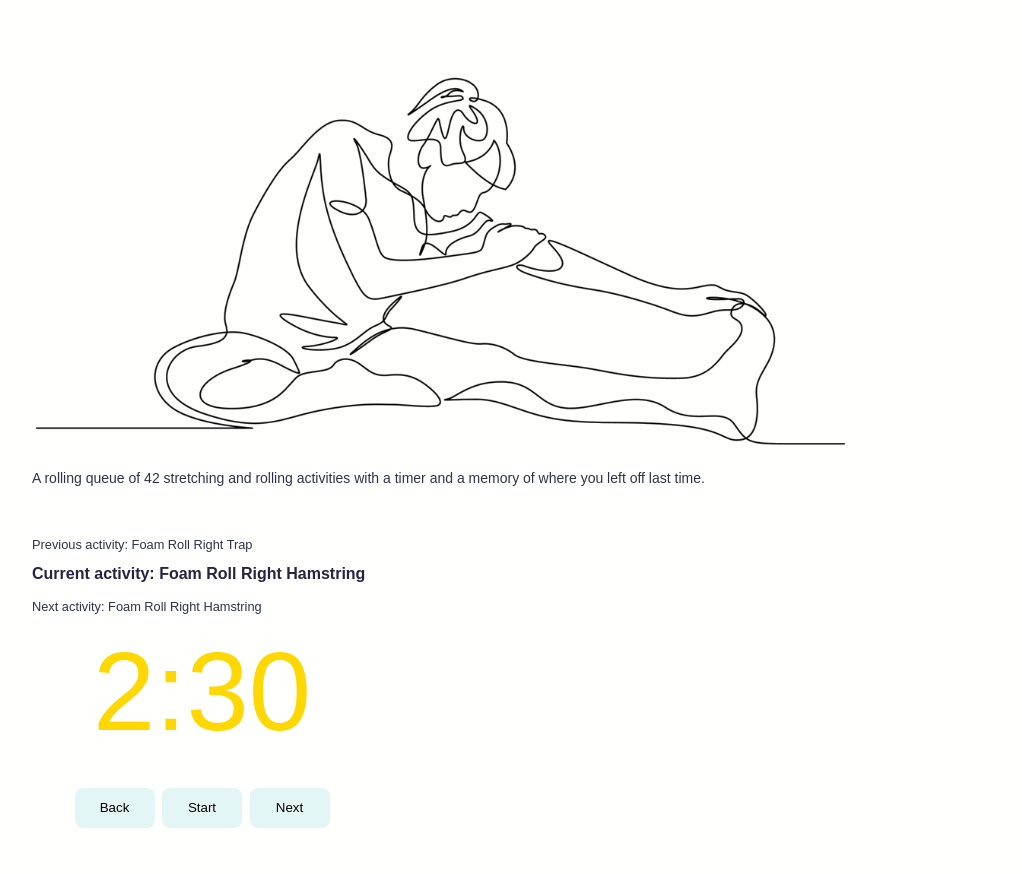
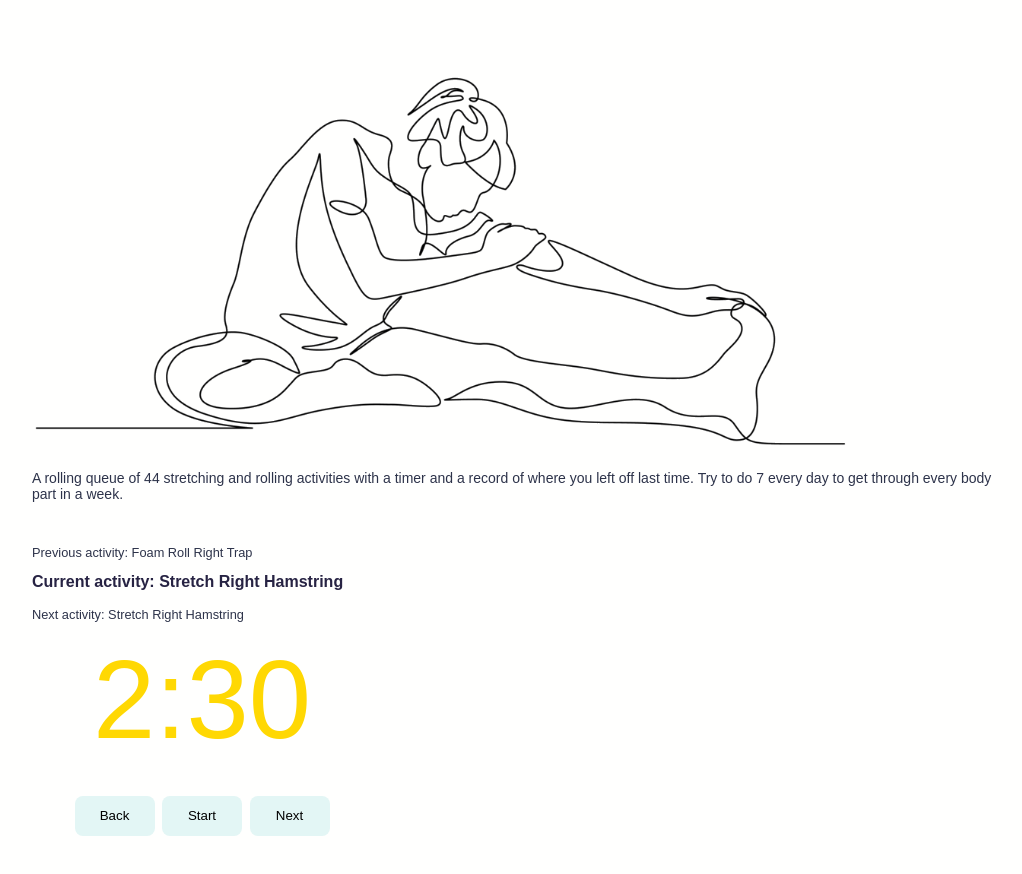
Before and after one commit to chrskerr/The-Contortionist, a React (Create React App) app: page / in a window 1280 px wide. Shown: the top 874 px of the page, without its empty margins (128-1150 px from the left). Built offline with nearby package versions, Linux system fonts and the light colour scheme.

Commit message:
Added extra stretches

```diff
--- a/package.json
+++ b/package.json
@@ -3,9 +3,6 @@
   "version": "0.1.0",
   "private": true,
   "dependencies": {
-    "@fortawesome/fontawesome-svg-core": "^1.2.32",
-    "@fortawesome/free-solid-svg-icons": "^5.15.1",
-    "@fortawesome/react-fontawesome": "^0.1.11",
     "lodash": "^4.17.20",
     "node-sass": "^4.14.1",
     "react": "^16.14.0",
--- a/src/App.js
+++ b/src/App.js
@@ -68,7 +68,7 @@ export default function App () {
 		<div className="body">
 			<div className="header">
 				<img src={ logo } alt="Site logo, woman stretching" />
-				<p>A rolling queue of { _.size( activitiesList ) } stretching and rolling activities with a timer and a memory of where you left off last time.</p>
+				<p>A rolling queue of { _.size( activitiesList ) } stretching and rolling activities with a timer and a record of where you left off last time. Try to do { _.ceil( _.size( activitiesList ) / 7 ) } every day to get through every body part in a week.</p>
 			</div>
 			<div className="current">
 				<p className="-smaller">Previous activity: { _.get( previousActivity, "label" )}</p>
@@ -91,28 +91,31 @@ export default function App () {
 	);
 }
 
-const activityBuilder = ({ name, hasStretch }) => hasStretch ? ([
-	{ key: `${ name }-roll-right`, type: "rolling", label: `Foam Roll Right ${ _.startCase( name ) }` },
-	{ key: `${ name }-roll-left`, type: "rolling", label: `Foam Roll Left ${ _.startCase( name ) }` },
-	{ key: `${ name }-stretch-right`, type: "stretching", label: `Stretch Right ${ _.startCase( name ) }` },
-	{ key: `${ name }-stretch-left`, type: "stretching", label: `Stretch Left ${ _.startCase( name ) }` },
-]) : ([
-	{ key: `${ name }-roll-right`, type: "rolling", label: `Foam Roll Right ${ _.startCase( name ) }` },
-	{ key: `${ name }-roll-left`, type: "rolling", label: `Foam Roll Left ${ _.startCase( name ) }` },
-]);
+const activityBuilder = ({ name, hasStretch, hasRolling }) => {
+	const output = [];
+
+	if ( hasStretch ) output.push({ key: `${ name }-stretch-right`, type: "stretching", label: `Stretch Right ${ _.startCase( name ) }` },
+		{ key: `${ name }-stretch-left`, type: "stretching", label: `Stretch Left ${ _.startCase( name ) }` });
+
+	if ( hasRolling ) output.push({ key: `${ name }-roll-right`, type: "rolling", label: `Foam Roll Right ${ _.startCase( name ) }` },
+		{ key: `${ name }-roll-left`, type: "rolling", label: `Foam Roll Left ${ _.startCase( name ) }` });
+
+	return output;
+};
 
 const bodyPartMap = [
-	{ name: "hamstring", hasStretch: true },
-	{ name: "glute", hasStretch: true },
-	{ name: "lat", hasStretch: true },
-	{ name: "pec", hasStretch: true },
-	{ name: "quad", hasStretch: true },
-	{ name: "hip-flexor", hasStretch: true },
-	{ name: "forearm", hasStretch: true },
-	{ name: "tricep", hasStretch: true },
-	{ name: "groin", hasStretch: true },
-	{ name: "calf", hasStretch: true },
-	{ name: "trap", hasStretch: false },
+	{ name: "hamstring", hasStretch: true, hasRolling: true },
+	{ name: "glute", hasStretch: true, hasRolling: true },
+	{ name: "lat", hasStretch: true, hasRolling: true },
+	{ name: "pec", hasStretch: true, hasRolling: true },
+	{ name: "quad", hasStretch: true, hasRolling: true },
+	{ name: "hip-flexor", hasStretch: true, hasRolling: true },
+	{ name: "forearm", hasStretch: true, hasRolling: true },
+	{ name: "tricep", hasStretch: true, hasRolling: true },
+	{ name: "front-shoulder", hasStretch: true, hasRolling: false },
+	{ name: "groin", hasStretch: true, hasRolling: true },
+	{ name: "calf", hasStretch: true, hasRolling: true },
+	{ name: "trap", hasStretch: false, hasRolling: true },
 ];
 
 const activitiesList = _.flatten( _.map( bodyPartMap, part => activityBuilder( part )));
--- a/src/index.scss
+++ b/src/index.scss
@@ -50,7 +50,7 @@ body {
 			flex-grow: 1;
 
 			.header {
-				margin-top: 1.5em; margin-bottom: 1.5em;
+				margin-top: 1.5em; margin-bottom: 1em;
 
 				img {
 					width: 85%;
```
Also changed, not shown: 1 other file (tests, documents, lock files or other folders).
